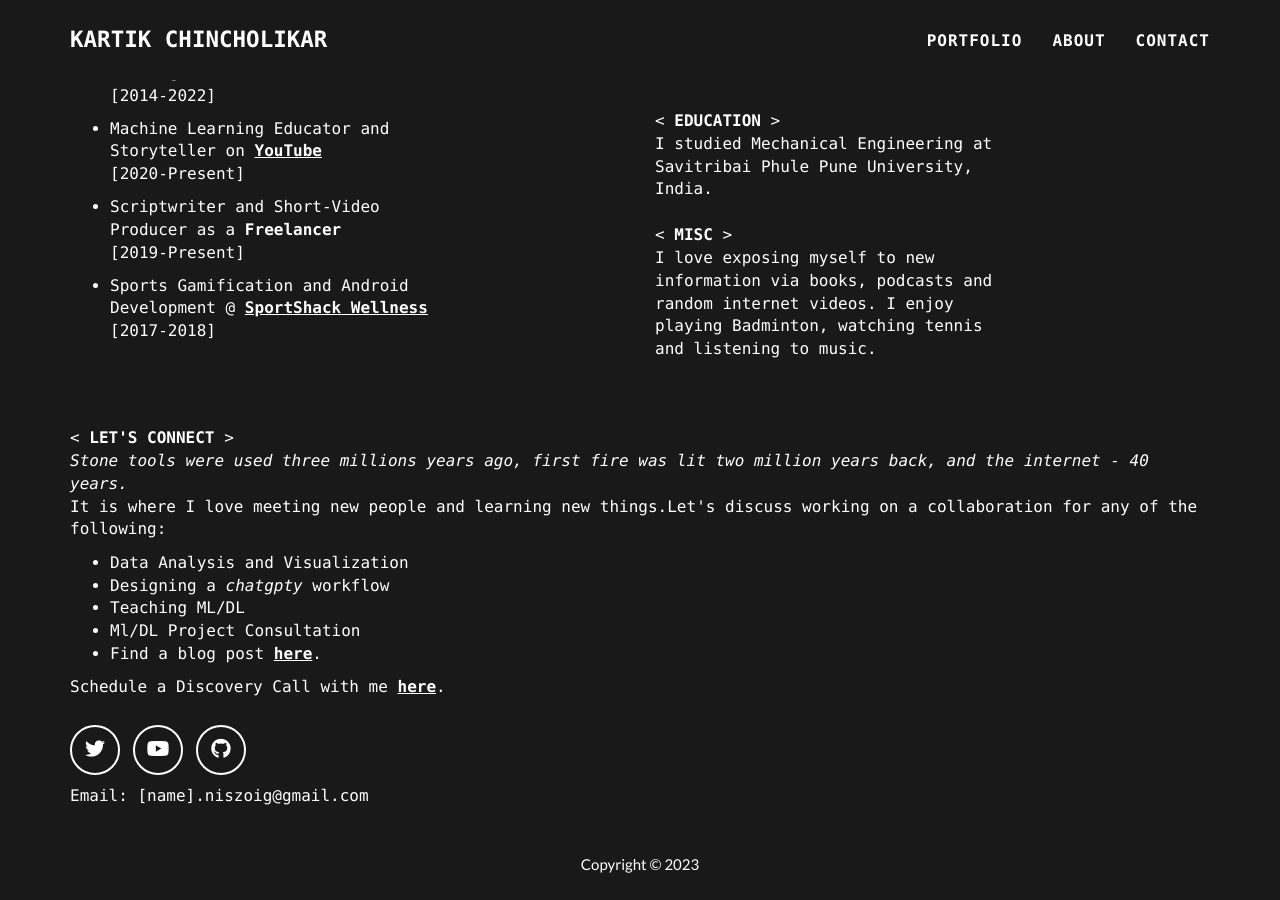
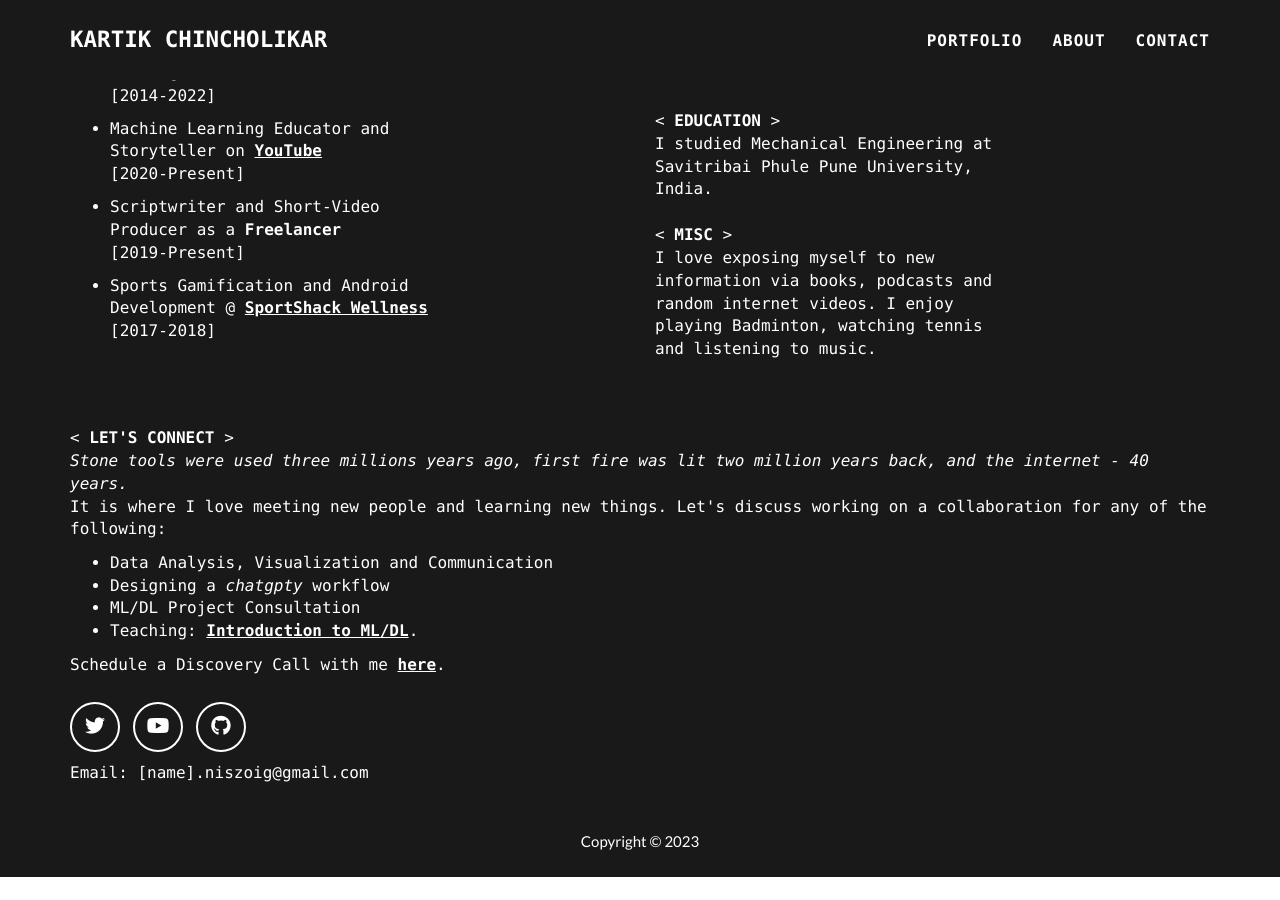
Before and after one commit to kartikchincholikar/kartikchincholikar.github.io, a Jekyll site: the page built from _posts/2014-07-17-Simulations in Statistical Learning Theory.markdown, in a window 1280 px wide and 900 px high, scrolled down 789 px. Built offline with Jekyll 4.4.1, drawn with Linux system fonts in a browser that asks for light colours; after the commit the page ends 1666 px from its top, so only the background shows below that.

Commit message:
Update contact_static.html

```diff
--- a/_includes/contact_static.html
+++ b/_includes/contact_static.html
@@ -5,13 +5,12 @@
       <div class="col-lg-12">
         <p><<b> LET'S CONNECT </b>><br>
         <i>Stone tools were used three millions years ago, first fire was lit two million years back, and the internet - 40 years.</i><br>
-        It is where I love meeting new people and learning new things.Let's discuss working on a collaboration for any of the following:<br>
+        It is where I love meeting new people and learning new things. Let's discuss working on a collaboration for any of the following:<br>
         <ul>
-          <li>Data Analysis and Visualization</li>
+          <li>Data Analysis, Visualization and Communication</li>
           <li>Designing a <i>chatgpty</i> workflow</li>
-          <li>Teaching ML/DL</li>
-          <li>Ml/DL Project Consultation</li>
-          <li>Find a blog post <a href="https://negativefeedbackloops.github.io/" target="_blank" style="color:white;"><u><b>here</b></u></a>.</li>
+          <li>ML/DL Project Consultation</li>
+          <li>Teaching:  <a href="https://negativefeedbackloops.github.io/" target="_blank" style="color:white;"><u><b>Introduction to ML/DL</b></u></a>.</li>
         </ul>
 
         </p>
```
